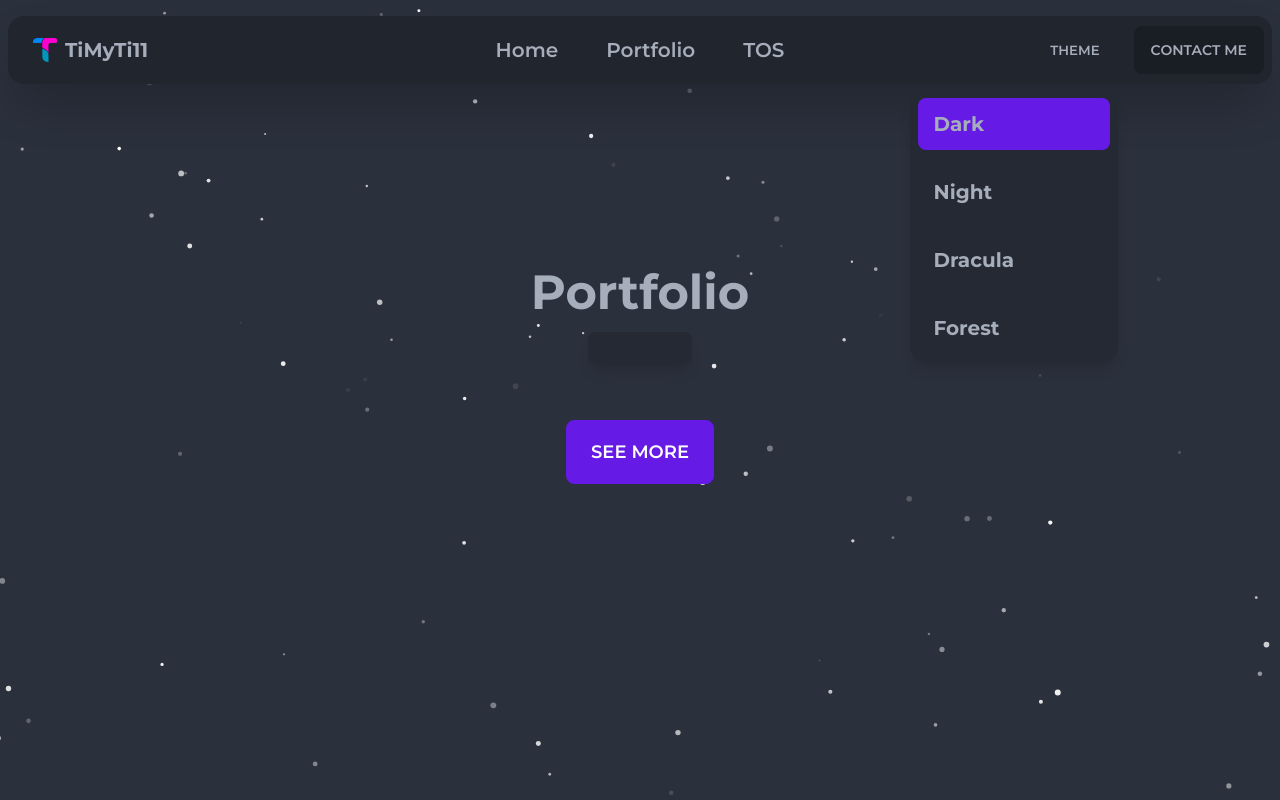
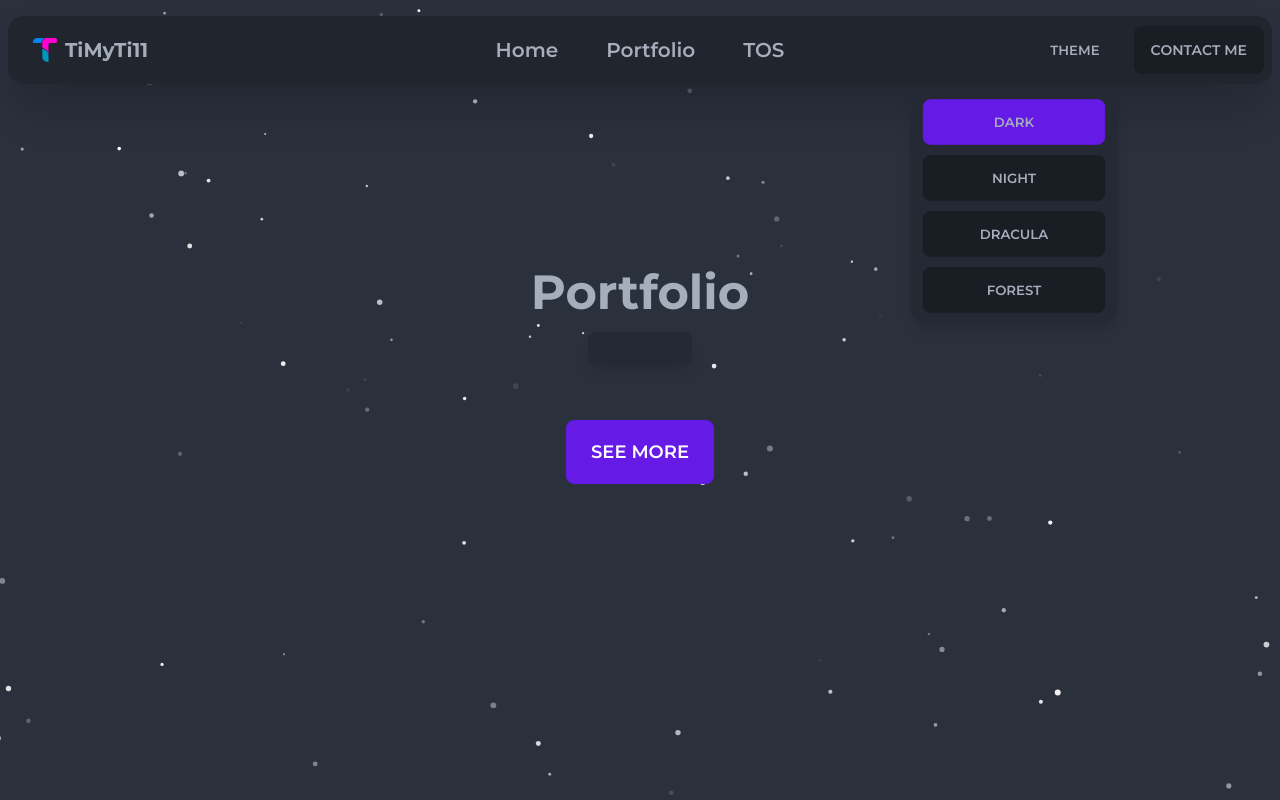
Before and after one commit to TiMyTi11/timyti11-website, a Next.js app: page /portfolio in a window 1280 px wide. Both pictures are taken after a click on the label "THEME". Shown: the top 800 px of the page. Built offline with nearby package versions, Linux system fonts and the light colour scheme.

Commit message:
Add reviews and improve theme buttons

```diff
--- a/components/Layout.tsx
+++ b/components/Layout.tsx
@@ -8,7 +8,7 @@ const Layout: NextPage = ({children}) => {
     const [theme, setTheme] = useState("dark");
 
     return (
-        <div data-theme={theme} className="min-h-screen min-w-screen flex flex-col z-50 bg-background text-text scroller">
+        <div data-theme={theme} className="min-h-screen min-w-screen flex flex-col bg-background text-text scroller">
             <BackgroundParticles/>
             <NavBar theme={theme} setTheme={setTheme}/>
             {children}
--- a/components/NavBar.tsx
+++ b/components/NavBar.tsx
@@ -100,17 +100,17 @@ export default function NavBar({theme, setTheme}: {theme: string, setTheme: Disp
                     <div className="hidden md:block dropdown dropdown-end">
                         <label tabIndex={0} className="btn btn-ghost rounded-btn">Theme</label>
                         <ul tabIndex={0} className="menu dropdown-content p-2 shadow-lg bg-base-200 rounded-box w-52 mt-4 font-bold">
-                            <li className="pb-2">
-                                <button className={theme === "dark" ? "btn-primary" : ""} onClick={() => setTheme("dark")}>Dark</button>
+                            <li className="pb-1">
+                                <button className={"btn" + (theme === "dark" ? " btn-primary" : "")} onClick={() => setTheme("dark")}>Dark</button>
                             </li>
-                            <li className="py-2">
-                                <button className={theme === "night" ? "btn-primary" : ""} onClick={() => setTheme("night")}>Night</button>
+                            <li className="py-1">
+                                <button className={"btn" + (theme === "night" ? " btn-primary" : "")} onClick={() => setTheme("night")}>Night</button>
                             </li>
-                            <li className="py-2">
-                                <button className={theme === "dracula" ? "btn-primary" : ""} onClick={() => setTheme("dracula")}>Dracula</button>
+                            <li className="py-1">
+                                <button className={"btn" + (theme === "dracula" ? " btn-primary" : "")} onClick={() => setTheme("dracula")}>Dracula</button>
                             </li>
-                            <li className="pt-2">
-                                <button className={theme === "forest" ? "btn-primary" : ""} onClick={() => setTheme("forest")}>Forest</button>
+                            <li className="pt-1">
+                                <button className={"btn" + (theme === "forest" ? " btn-primary" : "")} onClick={() => setTheme("forest")}>Forest</button>
                             </li>
                         </ul>
                     </div>
--- /dev/null
+++ b/components/ReviewBox.tsx
@@ -0,0 +1,9 @@
+export default function ReviewBox({text}: {text: string}) {
+    return (
+        <div className="max-w-lg z-0 bg-base-300 rounded-box p-2 pb-3 m-3 md:m-6">
+            <div className="text-3xl text-primary font-bold text-left leading-tight h-3">“</div>
+            <p className="text-lg font-semibold text-center px-5">{text}</p>
+            <div className="text-3xl text-primary font-bold text-right leading-tight h-3">”</div>
+        </div>
+    )
+}
--- a/pages/index.tsx
+++ b/pages/index.tsx
@@ -5,6 +5,7 @@ import AE from '../public/assets/adobe/ae.png'
 import PS from '../public/assets/adobe/ps.png'
 import AI from '../public/assets/adobe/ai.png'
 import Image from "next/image";
+import ReviewBox from "../components/ReviewBox";
 
 const Home: NextPage = () => {
     return (
@@ -69,8 +70,16 @@ const Home: NextPage = () => {
                         </div>
                     </div>
                 </section>
-                <section className="py-16 min-h-screen flex flex-col justify-center">
-
+                <section className="py-16 min-h-screen flex flex-col justify-center p-2">
+                    <h2 className="z-0 text-3xl font-bold mb-2 mx-auto">What do my clients say?</h2>
+                    <div className="container mx-auto px-8">
+                        <div className="flex flex-wrap justify-center w-full">
+                            <ReviewBox text={"Chill and easy to talk to. Doesn't mind making any changes. - Tree"}/>
+                            <ReviewBox text={"Super chill, fast, and knows what they are doing! - LightDarkness"}/>
+                            <ReviewBox text={"Nice and helpful. Quickly responded and made it for me. - KacperM"}/>
+                            <ReviewBox text={"Very nice, did everything, perfectly, did it quickly, and helped a lot. - Sao"}/>
+                        </div>
+                    </div>
                 </section>
             </main>
         </>
```
